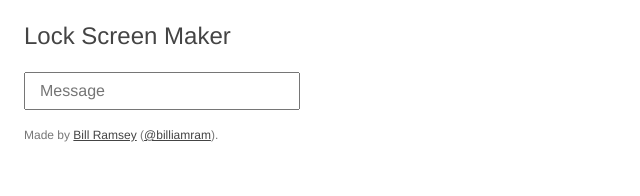
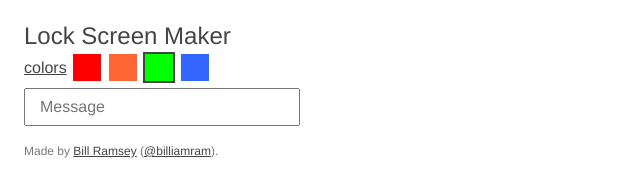
Before and after one commit to bramsey/lock-screen-maker, a plain HTML site: page index.html in a window 1280 px wide. Shown: the whole page, without its empty margins (0-640 px from the left). Drawn offline with Linux system fonts and the light colour scheme.

Commit message:
added color selector structure

```diff
--- a/index.html
+++ b/index.html
@@ -17,6 +17,13 @@
 		<div id="container">
 			<div id="interface">
         <h2>Lock Screen Maker</h2>
+        <a href="#" id="color_toggle">colors</a>
+        <ul id="colors">
+          <li><a href="#" id="red"></a></li>
+          <li><a href="#" id="orange"></a></li>
+          <li><a href="#" class ="selected" id="green"></a></li>
+          <li><a href="#" id="blue"></a></li>
+        </ul>
 				<input id="message_input" type="text" placeholder="Message"/>
 				<input id="message_show" type="button" class="btn" value="Show" />
         <footer>
--- a/js/locker.js
+++ b/js/locker.js
@@ -52,7 +52,7 @@
       $interface.fadeIn('fast');
       return $message_input.focus();
     });
-    return $message_input.bind('keyup', function(event) {
+    $message_input.bind('keyup', function(event) {
       var msg;
       msg = $message_input.attr('value');
       if (event.keyCode === 13 && msg !== '') {
@@ -63,6 +63,10 @@
         return $message_show.fadeOut('fast');
       }
     });
+    return $('#color_toggle').bind('click', function(event) {
+      event.preventDefault();
+      return $('#colors').toggle();
+    });
   });
 
 }).call(this);
--- a/stylesheets/style.css
+++ b/stylesheets/style.css
@@ -57,3 +57,33 @@ quiet { font-size: .75em; color: #777;}
   margin: 24px;
   margin-top: 24px;
 }
+
+#colors {
+  list-style: none;
+  position: relative;
+  margin-left: -4px;
+}
+
+#color_toggle {
+  float: left;
+}
+
+#colors li {
+  float: left;
+  margin-left: 4px;
+}
+
+#colors a {
+  text-decoration: none;
+  padding: 5px 14px 5px 14px;
+  border: 2px solid #fff;
+}
+
+#colors a.selected {
+  border: 2px solid #444;
+}
+
+#green {background-color: #0f0;}
+#orange {background-color: #f63;}
+#red {background-color: #f00;}
+#blue {background-color: #36f;}
```
Also changed, not shown: 1 other file.
